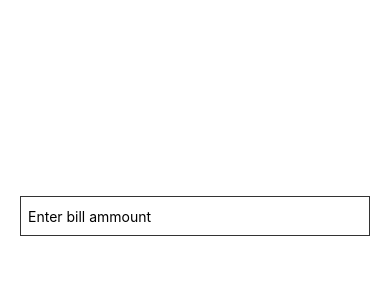
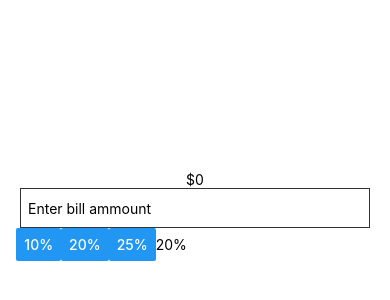
Before and after one commit to emilj858/ReactNative-TipCalculator, a React Native app: screen / in a window 390 px wide. Shown: the part 206-506 px from the top of the page. Built offline with nearby package versions, Linux system fonts and the light colour scheme.

Commit message:
added buttons for different tip amounts, rounding the tip * input value to 2 numbers

```diff
--- a/App.js
+++ b/App.js
@@ -1,5 +1,5 @@
 import React from 'react';
-import { StyleSheet, Text, View, TextInput } from 'react-native';
+import { StyleSheet, Text, View, TextInput, Button } from 'react-native';
 
 import Hello from './Hello';
 
@@ -7,22 +7,49 @@
   constructor(){
     super();
     this.state = {
-      inputValue:""
-    }
+      inputValue: '',
+      tip: 0,
+    };
   }
 
+
   render() {
+      let tip = 0.00;
+      if(this.state.inputValue){
+        tip = parseFloat(this.state.inputValue) * this.state.tip;
+        tip = (Math.round(tip * 100) / 100).toFixed(2)
+      }
     return (
       <View style={styles.container}>
         <Text>
-          {this.state.inputValue}
+          ${tip}
         </Text>
-        <TextInput placeholder='Enter bill ammount'
+        <TextInput
+          placeholder='Enter bill ammount'
           style={styles.input}
           value={this.state.inputValue}
-          onChangeText={(text)=> this.setState({inputValue: text})}
-
+          keyboardType= 'numeric'
+          onChangeText={(text) => this.setState({inputValue: text})}
         />
+        <View style = {styles.buttonGroup}>
+          <Button
+          title="10%"
+          onPress={() => this.setState({tip: 0.1})}
+          />
+           <Button
+          title="20%"
+          onPress={() => this.setState({tip: 0.2})}
+          />
+           <Button
+          title="25%"
+          onPress={() => this.setState({tip: 0.25})}
+          />
+          <TextInput
+              keyboardType= 'numeric'
+              onChangeText={(customtip) => this.updateCustomTip(customtip)}
+              placeholder='20%'
+           />
+        </View>
       </View>
     );
   }
@@ -42,5 +69,8 @@
     borderColor: '#333',
     borderWidth: 1,
     padding: 7,
+  },
+  buttonGroup: {
+    flexDirection: 'row',
   }
 });
```
